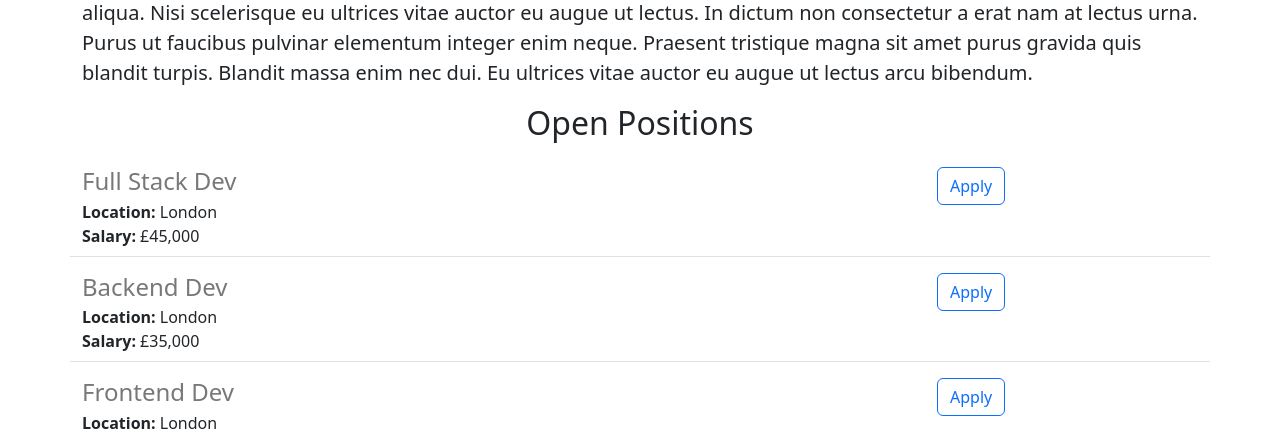
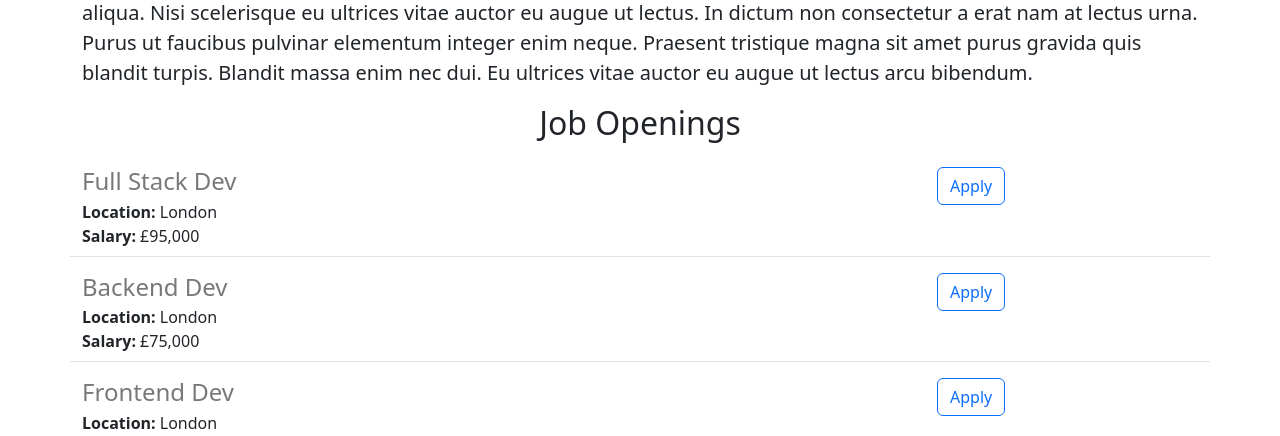
Before and after one commit to robedgar/flask-website, a Flask app: page / in a window 1280 px wide. Shown: the part 542-978 px from the top of the page. Run offline with Flask 2, Linux system fonts and the light colour scheme.

Commit message:
update job listings

```diff
--- a/app.py
+++ b/app.py
@@ -7,7 +7,7 @@ JOBS = [
     'id': 1,
     'title': 'Full Stack Dev',
     'location': 'London',
-    'salary': '£45,000',
+    'salary': '£95,000',
 
   },
 
@@ -15,7 +15,7 @@ JOBS = [
     'id': 2,
     'title': 'Backend Dev',
     'location': 'London',
-    'salary': '£35,000',
+    'salary': '£75,000',
 
   },
 
--- a/templates/home.html
+++ b/templates/home.html
@@ -25,7 +25,7 @@
       <p class="lead">Lorem ipsum dolor sit amet, consectetur adipiscing elit, sed do eiusmod tempor incididunt ut labore et dolore magna aliqua. Nisi scelerisque eu ultrices vitae auctor eu augue ut lectus. In dictum non consectetur a erat nam at lectus urna. Purus ut faucibus pulvinar elementum integer enim neque. Praesent tristique magna sit amet purus gravida quis blandit turpis. Blandit massa enim nec dui. Eu ultrices vitae auctor eu augue ut lectus arcu bibendum.
 
     </p>
-    <h2 class="text-center mt-2 mb-4">Open Positions</h2>
+    <h2 class="text-center mt-2 mb-4">Job Openings</h2>
     <div>
       {% for job in jobs %}
         {% include 'jobitem.html' %}
```
